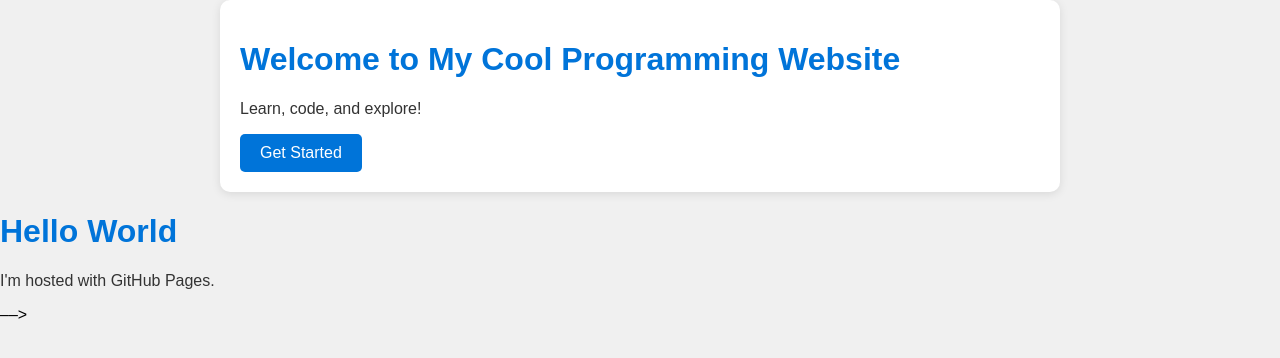
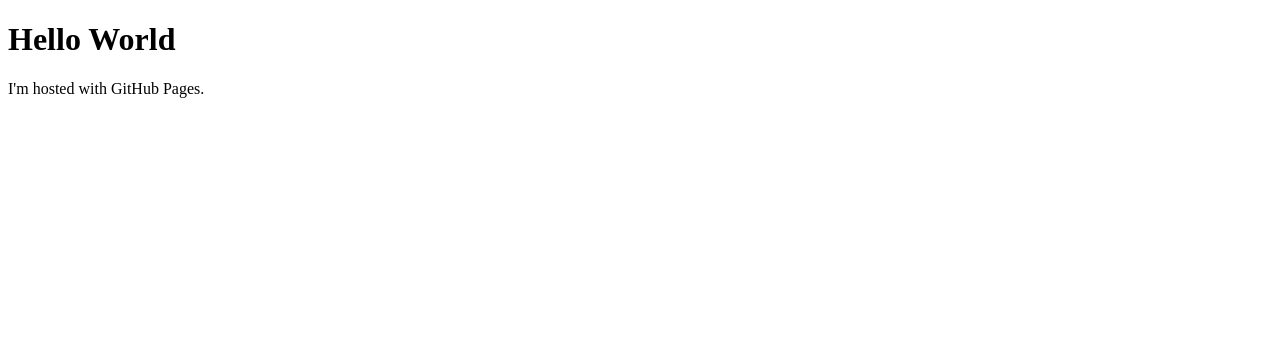
Before and after one commit to Constructogamer/constructogamer.github.io, a plain HTML site: page index.html in a window 1280 px wide. Drawn offline with Linux system fonts and the light colour scheme.

Commit message:
Update index.html

```diff
--- a/index.html
+++ b/index.html
@@ -1,56 +1,5 @@
-<!DOCTYPE html>
-<html lang="en">
-<head>
-    <meta charset="UTF-8">
-    <meta name="viewport" content="width=device-width, initial-scale=1.0">
-    <title>Cool Programming Website</title>
-    <style>
-        /* Basic styling */
-        body {
-            font-family: Arial, sans-serif;
-            background-color: #f0f0f0;
-            margin: 0;
-            padding: 0;
-        }
-        .container {
-            max-width: 800px;
-            margin: 0 auto;
-            padding: 20px;
-            background-color: #ffffff;
-            border-radius: 10px;
-            box-shadow: 0 2px 10px rgba(0, 0, 0, 0.1);
-        }
-        h1 {
-            color: #0074D9;
-        }
-        p {
-            color: #333;
-        }
-        /* Blue button */
-        .btn {
-            display: inline-block;
-            padding: 10px 20px;
-            background-color: #0074D9;
-            color: #ffffff;
-            text-decoration: none;
-            border-radius: 5px;
-            transition: background-color 0.3s ease;
-        }
-        .btn:hover {
-            background-color: #0056b3;
-        }
-    </style>
-</head>
-<body>
-    <div class="container">
-        <h1>Welcome to My Cool Programming Website</h1>
-        <p>Learn, code, and explore!</p>
-        <a href="#" class="btn">Get Started</a>
-    </div>
-</body>
-</html>
+<!– PÁGINA PRINCIPAL ––>
 
-<!–
 <!DOCTYPE html>
 <html>
   <body>
@@ -58,4 +7,3 @@
     <p>I'm hosted with GitHub Pages.</p>
   </body>
 </html>
-––>
```
